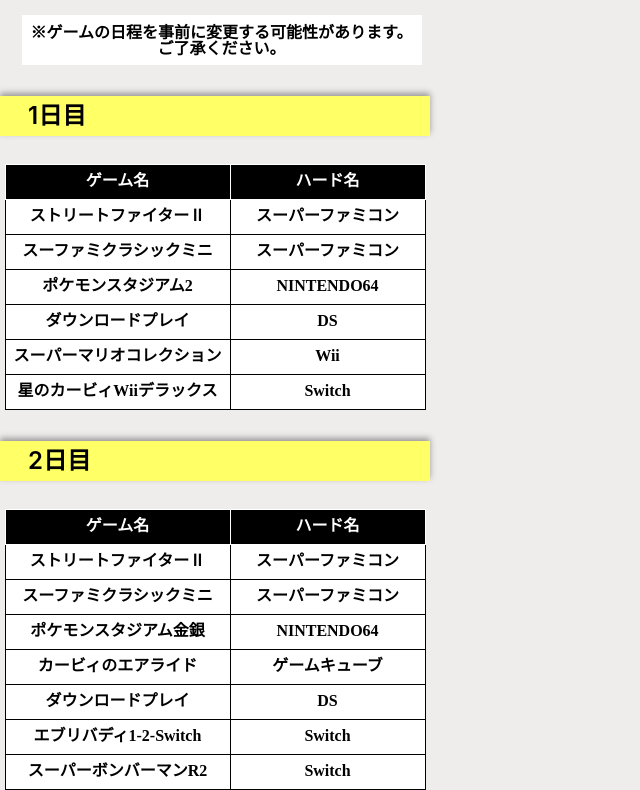
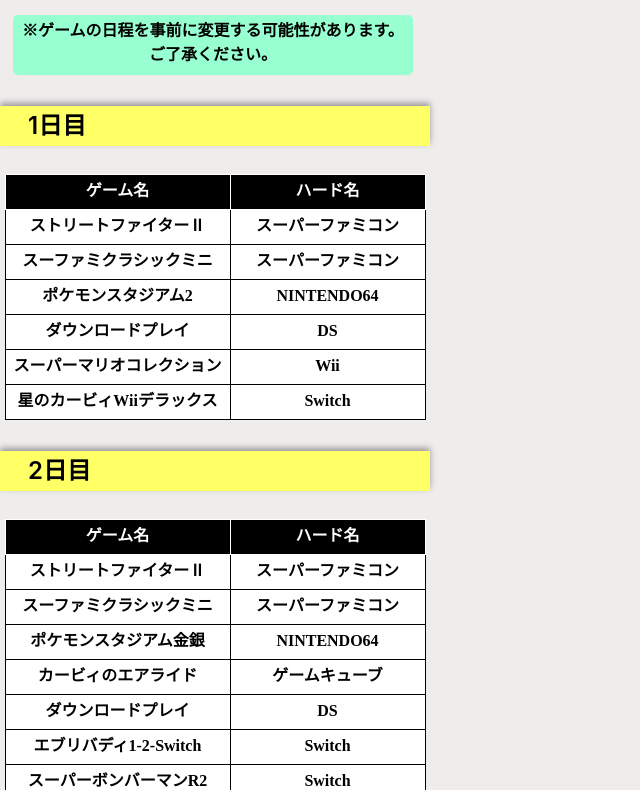
Before and after one commit to meigakusai2023/nkc343, a plain HTML site: page index.html in a window 1280 px wide. Shown: the part 123-913 px from the top of the page, without its empty margins (0-640 px from the left). Drawn offline with nearby package versions, Linux system fonts and the light colour scheme.

Commit message:
change class alert

```diff
--- a/css/schedule.css
+++ b/css/schedule.css
@@ -1,15 +1,16 @@
 .alert {
     margin-top: 30px;
     width: 400px;
-    height: 50px;
-    background-color: #fff;
+    height: 60px;
+    background-color: #97ffd0;
     text-align: center;
     position: relative;
-    left: 5%;
+    left: 3%;
+    border-radius: 5px;
 }
 
 .alert p {
-    padding-top: 10px;
+    padding-top: 8px;
     font-size: 16px;
     font-weight: 600;
 }
--- a/index.html
+++ b/index.html
@@ -62,8 +62,8 @@
         </div>
 
         <div class="alert">
-            <p>※ゲームの日程を事前に変更する可能性があります。<br>
-            ご了承ください。</p>
+            <p>※ゲームの日程を事前に変更する可能性があります。</p>
+            <p>ご了承ください。</p>
         </div>
 
         <div class="main-content">
```
